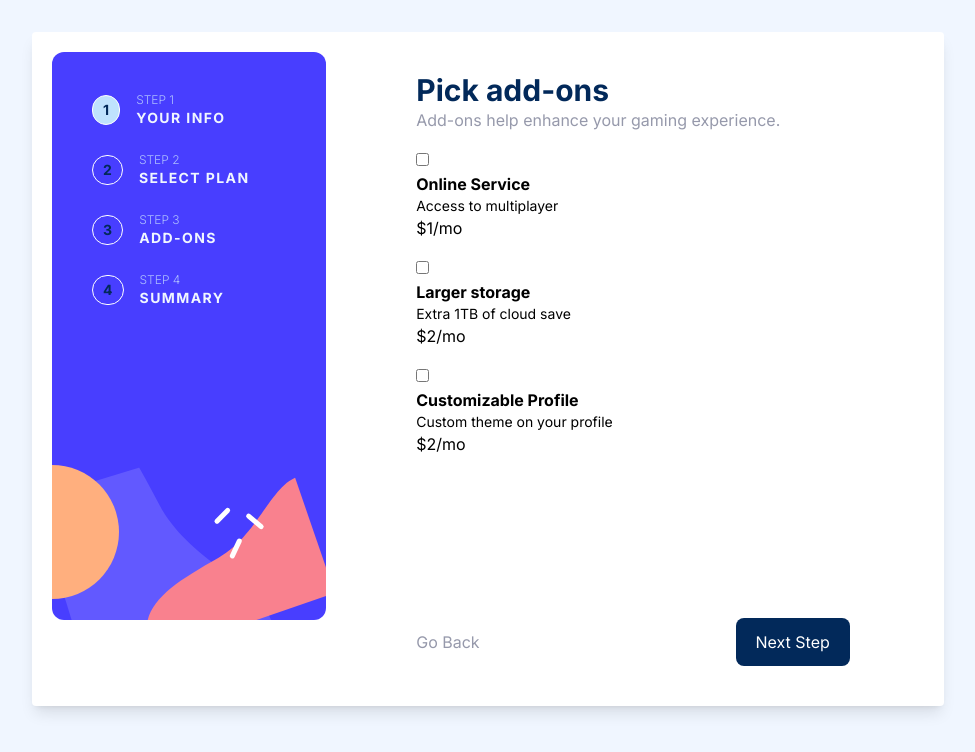
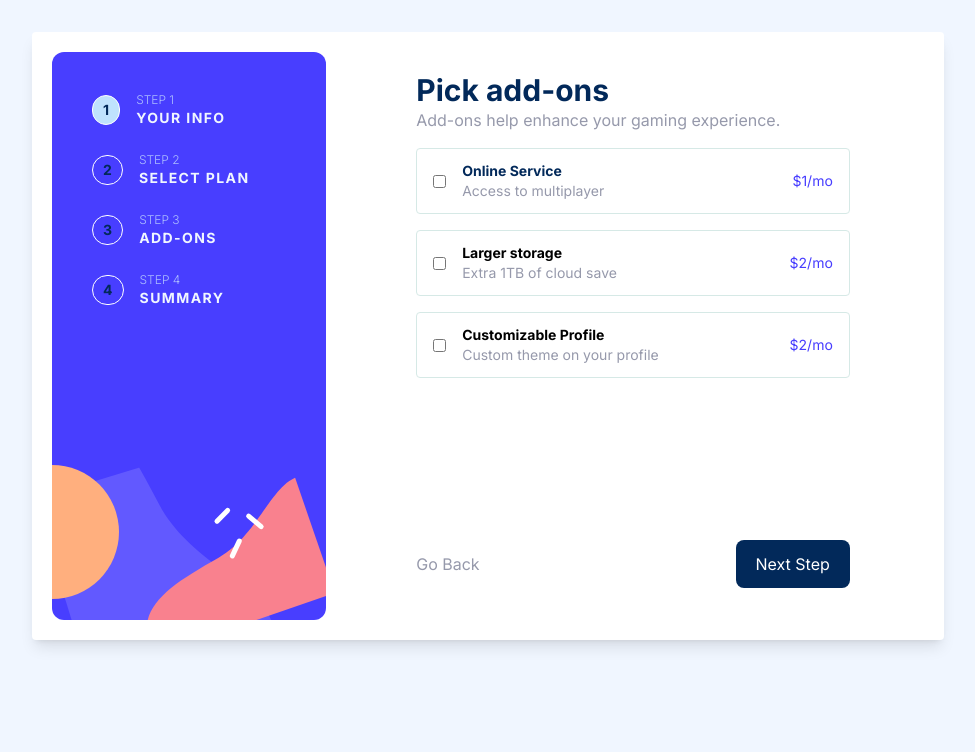
Before and after one commit to chiomaubaezuonu/multi-forms-project, a Next.js app: page /add-ons in a window 1280 px wide. Shown: the top 752 px of the page, without its empty margins (152-1127 px from the left). Built offline with nearby package versions, Linux system fonts and the light colour scheme.

Commit message:
Styled the add-ons page

```diff
--- a/app/App.css
+++ b/app/App.css
@@ -14,3 +14,11 @@
   /* .ant-switch.ant-switch-checked .ant-switch-inner{
     background-color: #02295A;
   } */
+   .add-ons{
+    border: 0.063rem solid #d6e9e6;
+    cursor: pointer;
+   }
+
+
+
+   /* 1px = 0.063rem */
--- a/app/add-ons/page.tsx
+++ b/app/add-ons/page.tsx
@@ -1,5 +1,6 @@
 import Link from 'next/link'
 import React from 'react'
+import "../App.css"
 
 const Add_ons = () => {
     return (
@@ -10,29 +11,29 @@ const Add_ons = () => {
                     <p className="text-[#9699AB] text-base">Add-ons help enhance your gaming experience.</p>
                 </div>
                 <div className='grid gap-4'>
-                    <label htmlFor="add-ons">
+                    <label className='add-ons flex gap-4 py-3 px-4 text-sm duration-200  rounded  items-center' htmlFor="add-ons">
                         <input type="checkbox" />
                         <div>
-                            <p className='text-primary-100 font-bold'>Online Service</p>
-                            <p className='text-accent-100 text-sm'>Access to multiplayer</p>
+                            <p className='text-[#02295a] text-sm font-bold'>Online Service</p>
+                            <p className='text-[#9699ab] text-sm'>Access to multiplayer</p>
                         </div>
-                        <p className='ml-auto text-primary-200'>$1/mo</p>
+                        <p className='ml-auto text-[#473DFF]'>$1/mo</p>
                     </label>
-                    <label htmlFor="storage">
+                    <label className='add-ons flex gap-4 py-3 px-4 text-sm duration-200 rounded items-center' htmlFor="add-ons">
                         <input type="checkbox" />
                         <div className=''>
                             <p className="font-bold text-primary-100">Larger storage</p>
-                            <p className="text-sm text-accent-100">Extra 1TB of cloud save</p>
+                            <p className="text-sm text-[#9699ab]">Extra 1TB of cloud save</p>
                         </div>
-                        <p className="ml-auto text-primary-200"> $2/mo</p>
+                        <p className="ml-auto text-[#473DFF]"> $2/mo</p>
                     </label>
-                    <label htmlFor="add-ons">
+                    <label className='add-ons flex gap-4 py-3 px-4 text-sm duration-200 rounded items-center' htmlFor="add-ons">
                         <input type="checkbox" />
                         <div>
                             <p className="font-bold text-primary-100">Customizable Profile</p>
-                            <p className="text-sm text-accent-100">Custom theme on your profile</p>
+                            <p className="text-sm text-[#9699ab]">Custom theme on your profile</p>
                         </div>
-                        <p className="ml-auto text-primary-200"> $2/mo</p>
+                        <p className="ml-auto text-[#473DFF]"> $2/mo</p>
                     </label>
                 </div>
 
```
